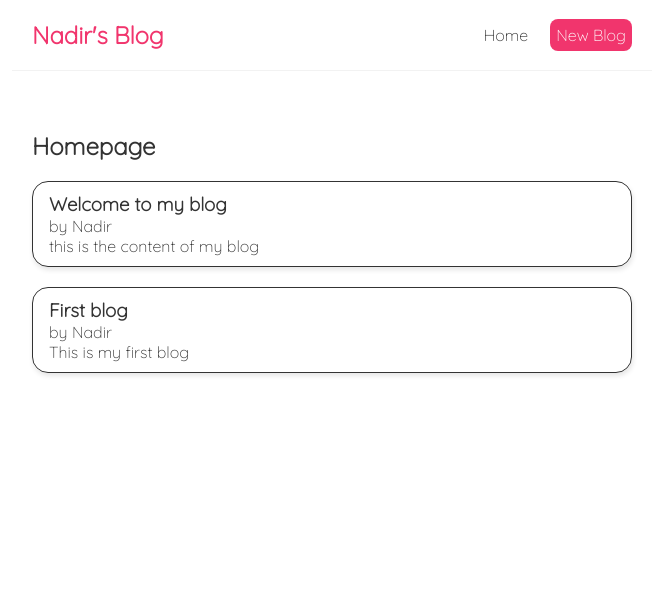
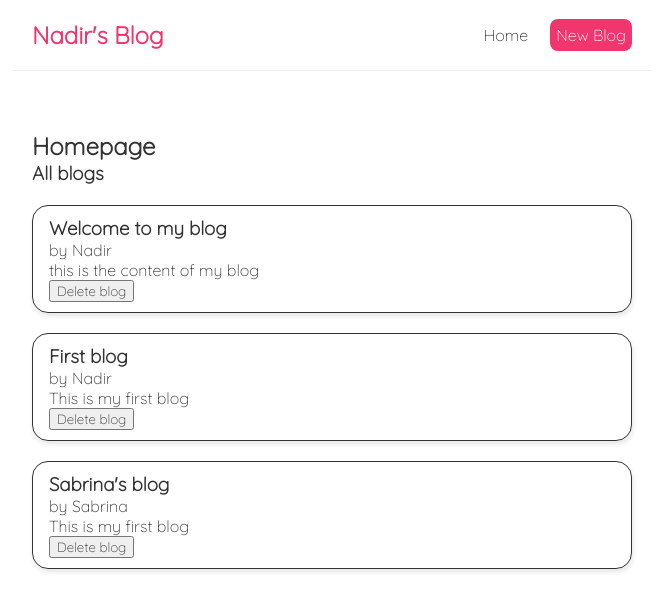
Before and after one commit to Nadir24950/Blog-post-microservice, a React (Create React App) app: page / in a window 1280 px wide. Shown: the top 610 px of the page, without its empty margins (308-972 px from the left). Built offline with nearby package versions, Linux system fonts and the light colour scheme.

Commit message:
small changes

```diff
--- a/src/Bloglist.js
+++ b/src/Bloglist.js
@@ -1,14 +1,14 @@
 
-const Bloglist = (props) => {
-    const blogs = props.blogs;
+const Bloglist = ({blogs, title, handleDelete}) => {
     return (
         <div>
-                {
-                    blogs.map((blog) => (
+            <h3>{title}</h3>
+            {blogs.map((blog) => (
                     <div className="blog-preview" key={blog.id}>
                         <h3>{blog.title}</h3>
                         <p>by {blog.author}</p>
                         <p>{blog.content}</p>
+                        <button onClick={() => handleDelete(blog.id)}>Delete blog</button>
                     </div>
                 ))
             }
--- a/src/Home.js
+++ b/src/Home.js
@@ -1,16 +1,25 @@
 import Bloglist from "./Bloglist";
-import { useState } from "react";
+import { useEffect, useState } from "react";
 
 const Home = () => {
     const [blogs, setBlogs] = useState([
         {"title": "Welcome to my blog", "content": "this is the content of my blog " , "author": "Nadir", "id": 1},
-        {"title": "First blog", "content": "This is my first blog" , "author": "Nadir", "id": 2}
+        {"title": "First blog", "content": "This is my first blog" , "author": "Nadir", "id": 2},
+        {"title": "Sabrina's blog", "content": "This is my first blog" , "author": "Sabrina", "id": 3}
     ])
 
+    const handleDelete = (id) => {
+        const newBlogs = blogs.filter((blog) => blog.id !== id)
+        setBlogs(newBlogs);
+    }
+
+    useEffect(() => {
+        console.log('Hi there');
+    });
     return (
         <div className="home">
             <h2>Homepage </h2>
-            <Bloglist blogs={blogs}></Bloglist>
+            <Bloglist blogs={blogs} title="All blogs" handleDelete={handleDelete}></Bloglist>
         </div>
     );
 }
```
Lines whose indentation alone changed are shown as unchanged.
